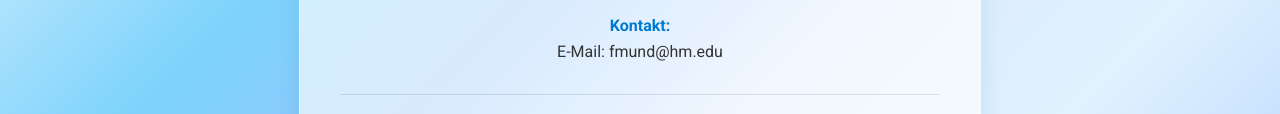
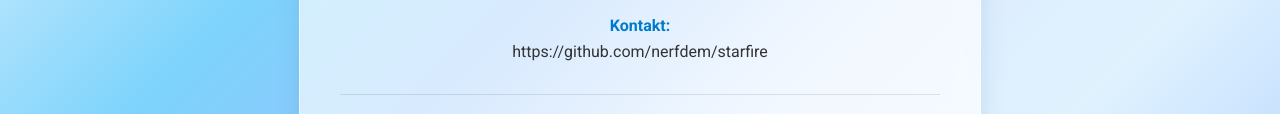
Before and after one commit to nerfdem/starfire, a plain HTML site: page impressum.html in a window 1280 px wide. Shown: the part 376-490 px from the top of the page. Drawn offline with Linux system fonts and the light colour scheme.

Commit message:
impressum gscheit

```diff
--- a/impressum.html
+++ b/impressum.html
@@ -88,7 +88,7 @@
 
                 <p>
                     <strong>Kontakt:</strong><br>
-                    E-Mail: fmund@hm.edu<br>
+                    https://github.com/nerfdem/starfire<br>
                 </p>
 
                 <div class="hitchhiker-ref">
```
